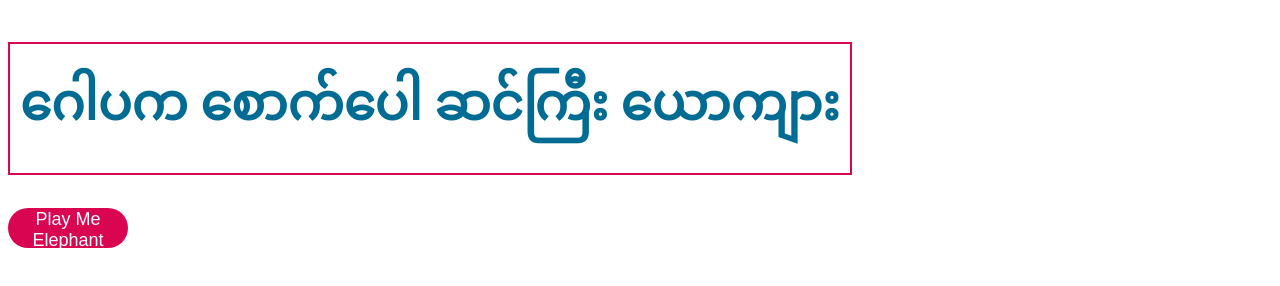
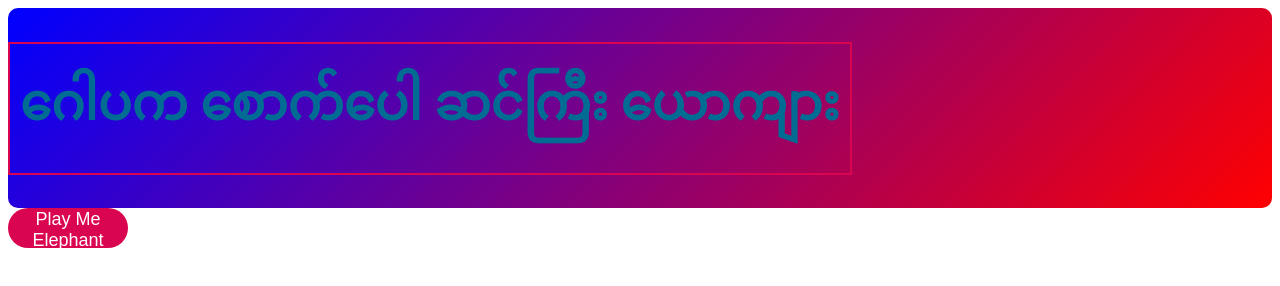
Before and after one commit to akpms2/Lookat, a plain HTML site: page index.html in a window 1280 px wide. Drawn offline with Linux system fonts and the light colour scheme.

Commit message:
Update style.css

```diff
--- a/style.css
+++ b/style.css
@@ -5,6 +5,14 @@ h1 {
   display: inline-block;
   font-size: 50px;
   animation: color-change 3s infinite;
+}
+.container-box{
+  width: ;
+  height: ;
+  margin: auto;
+  color: white;
+  background:linear-gradient(135deg,blue,red);
+  border-radius: 10px;
 }
 @keyframes color-change{
   20%{
```
